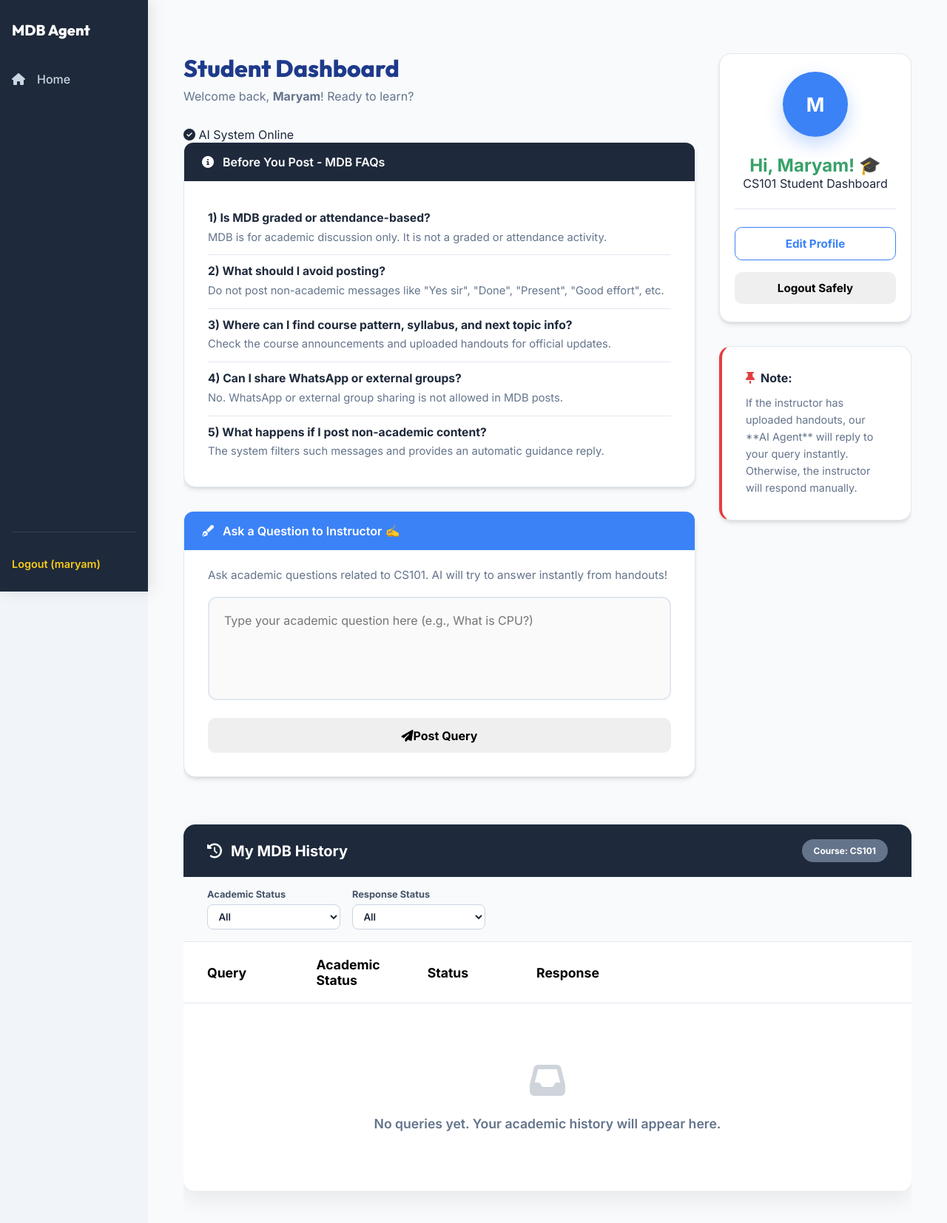
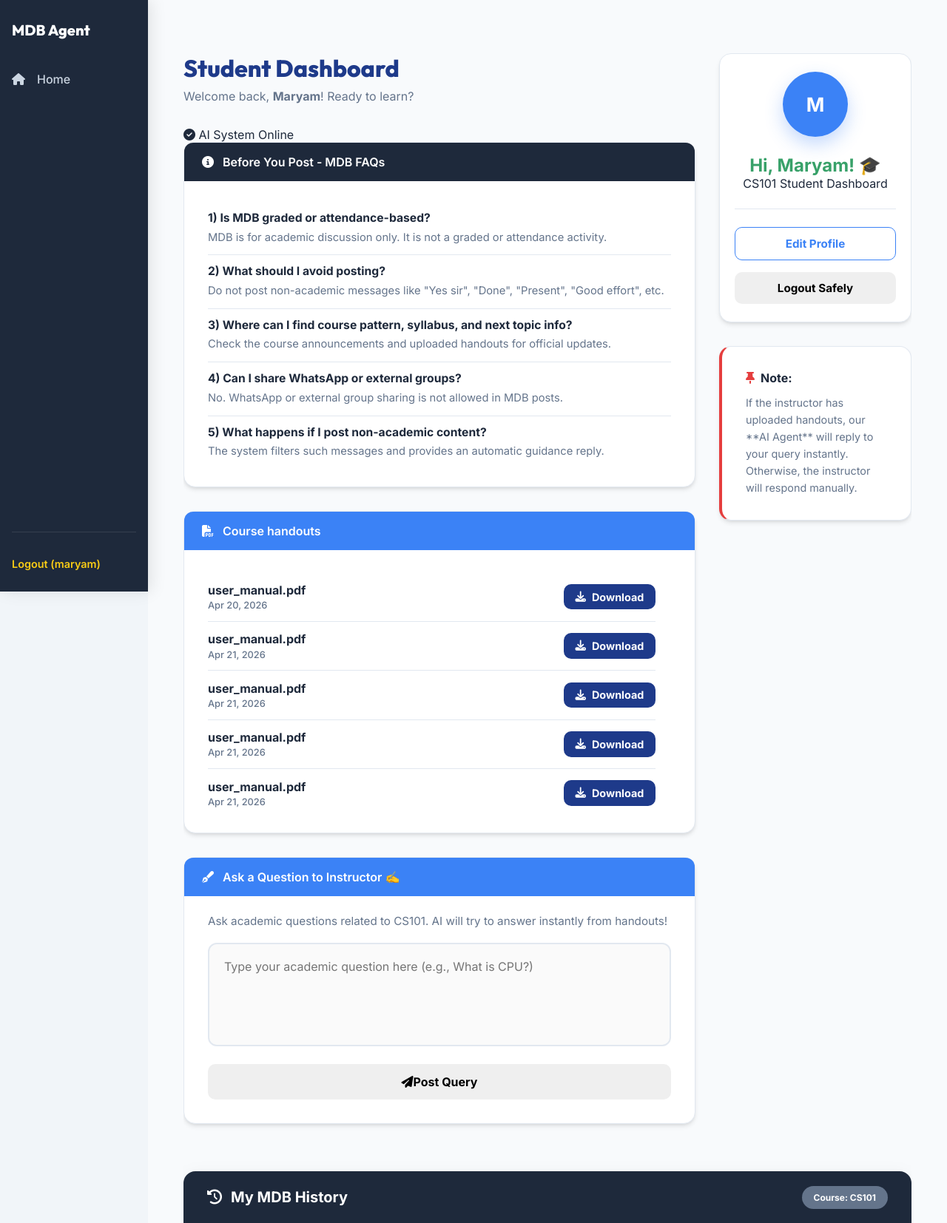
Before and after one commit to AliHaiderr609/MDB-Agent, a Flask app: template templates/student_dashboard.html in a window 1280 px wide. Shown: the top 1654 px of the page at 74% size. Before the commit the page ends 1615 px from the top, so only its background shows below. Run offline with Flask 3, Linux system fonts and the light colour scheme; the template is opened without the code that fills it: values that come from a table or form of the project are taken from there, others are empty; a user stored in the database is signed in; data comes from the database, SQL or seed files in the repository.

Commit message:
Improve student and instructor dashboards: handouts, layout, scroll
Student: narrow nav/side columns, full-width MDB history, course handouts
with download links and scrollable list, hide page scrollbars, fix
download button layout (grid + avoid global .btn width).

Instructor: hide page scrollbars, full-width Handout Manager (upload +
processed table), align grid with student (260px sidebar), replace
Select File with btn-upload-pick to avoid full-width button.

Backend: pass handouts to student dashboard; add GET
/handouts/<id>/download for students (PDF from uploads folder).

```diff
--- a/app.py
+++ b/app.py
@@ -2,7 +2,7 @@ import os
 import hashlib
 from datetime import datetime
 from functools import wraps
-from flask import Flask, render_template, request, redirect, url_for, session, flash, jsonify
+from flask import Flask, render_template, request, redirect, url_for, session, flash, jsonify, send_file
 from flask_sqlalchemy import SQLAlchemy
 from werkzeug.utils import secure_filename
 
@@ -231,7 +231,8 @@ def dashboard():
 @login_required
 @role_required('student')
 def student_dashboard():
-    return render_template('student_dashboard.html')
+    handouts = Handout.query.order_by(Handout.upload_date.desc()).all()
+    return render_template('student_dashboard.html', handouts=handouts)
 
 @app.route('/instructor/dashboard')
 @login_required
@@ -385,6 +386,22 @@ def upload_handout():
     flash('Allowed file types: PDF only.', 'danger')
     return redirect(url_for('instructor_dashboard') if session.get('role') == 'instructor' else url_for('student_dashboard'))
 
+@app.route('/handouts/<int:handout_id>/download')
+@login_required
+@role_required('student')
+def download_handout(handout_id):
+    handout = Handout.query.get_or_404(handout_id)
+    filepath = os.path.join(app.config['UPLOAD_FOLDER'], handout.file_name)
+    if not os.path.isfile(filepath):
+        flash('This handout file is no longer available on the server.', 'danger')
+        return redirect(url_for('student_dashboard'))
+    return send_file(
+        filepath,
+        as_attachment=True,
+        download_name=handout.file_name,
+        mimetype='application/pdf',
+    )
+
 @app.route('/analyze_query', methods=['POST'])
 @login_required
 @role_required('student')
--- a/templates/instructor_dashboard.html
+++ b/templates/instructor_dashboard.html
@@ -52,8 +52,22 @@
                 </div>
             </div>
         </div>
+    </div>
 
-        <!-- Handout Manager Section -->
+    <!-- Right Content -->
+    <div class="dashboard-side">
+        <div class="glass-card">
+            <div class="card-header-simple">
+                <span>Pending Student Queries 🚀</span>
+            </div>
+            <div class="empty-queries">
+                <p>No pending academic queries to show.</p>
+            </div>
+        </div>
+    </div>
+
+    <!-- Handout Manager: full width below course row + sidebar -->
+    <div class="handout-section-full">
         <div class="section-title-row">
             <h2>Handout Manager</h2>
             <p class="section-desc">Upload study materials for the AI to learn and answer queries.</p>
--- a/templates/student_dashboard.html
+++ b/templates/student_dashboard.html
@@ -42,6 +42,35 @@
                     <h4>5) What happens if I post non-academic content?</h4>
                     <p>The system filters such messages and provides an automatic guidance reply.</p>
                 </div>
+            </div>
+        </div>
+
+        <!-- Course handouts (download) -->
+        <div class="glass-card handouts-card" id="handouts-section">
+            <div class="card-header blue-glow">
+                <i class="fas fa-file-pdf"></i>
+                <span>Course handouts</span>
+            </div>
+            <div class="card-body handouts-card-body">
+                {% if handouts %}
+                <div class="handouts-list-scroll">
+                    <ul class="handouts-list">
+                        {% for h in handouts %}
+                        <li class="handouts-list-item">
+                            <div class="handouts-list-meta">
+                                <span class="handouts-filename" title="{{ h.file_name }}">{{ h.file_name }}</span>
+                                <span class="handouts-date">{{ h.upload_date.strftime('%b %d, %Y') if h.upload_date else '' }}</span>
+                            </div>
+                            <a href="{{ url_for('download_handout', handout_id=h.id) }}" class="btn-download">
+                                <i class="fas fa-download"></i> Download
+                            </a>
+                        </li>
+                        {% endfor %}
+                    </ul>
+                </div>
+                {% else %}
+                <p class="handouts-empty">No PDF handouts have been uploaded yet. Check back after your instructor adds materials.</p>
+                {% endif %}
             </div>
         </div>
 
@@ -203,6 +232,68 @@
         color: #64748b;
         font-size: 0.92rem;
         line-height: 1.55;
+    }
+
+    .handouts-card-body { padding-top: 0.25rem; }
+    .handouts-list-scroll {
+        max-height: min(320px, 50vh);
+        overflow-y: auto;
+        overflow-x: hidden;
+        margin-top: 0.15rem;
+        padding-right: 0.35rem;
+        -webkit-overflow-scrolling: touch;
+        scrollbar-gutter: stable;
+    }
+    .handouts-list { list-style: none; margin: 0; padding: 0; }
+    .handouts-list-item {
+        display: grid;
+        grid-template-columns: minmax(0, 1fr) auto;
+        align-items: center;
+        gap: 1rem 1.25rem;
+        padding: 0.85rem 0;
+        border-bottom: 1px solid #e2e8f0;
+    }
+    .handouts-list-item:last-child { border-bottom: none; padding-bottom: 0.25rem; }
+    .handouts-list-meta {
+        min-width: 0;
+        overflow: hidden;
+        display: flex;
+        flex-direction: column;
+        gap: 0.2rem;
+        padding-right: 0.5rem;
+    }
+    .handouts-filename { font-weight: 700; color: #1e293b; overflow: hidden; text-overflow: ellipsis; white-space: nowrap; }
+    .handouts-date { font-size: 0.8rem; color: #64748b; font-weight: 500; }
+    .btn-download {
+        display: inline-flex;
+        align-items: center;
+        justify-content: center;
+        gap: 0.5rem;
+        flex: 0 0 auto;
+        width: auto;
+        max-width: 100%;
+        padding: 0.55rem 1rem;
+        background: #1e3a8a;
+        color: #fff !important;
+        text-decoration: none;
+        border-radius: 10px;
+        font-weight: 700;
+        font-size: 0.9rem;
+        white-space: nowrap;
+        transition: opacity 0.2s;
+        border: none;
+        cursor: pointer;
+        box-sizing: border-box;
+    }
+    .btn-download:hover { opacity: 0.9; }
+    .handouts-empty { margin: 0; color: #64748b; font-size: 0.95rem; line-height: 1.55; }
+    @media (max-width: 740px) {
+        .handouts-list-item {
+            grid-template-columns: 1fr;
+            justify-items: stretch;
+        }
+        .handouts-list-meta { padding-right: 0; }
+        .btn-download { width: 100%; justify-self: stretch; }
     }
 
     .query-card textarea {
```
Also changed, not shown: other parts of templates/instructor_dashboard.html (+57 -17 lines).
